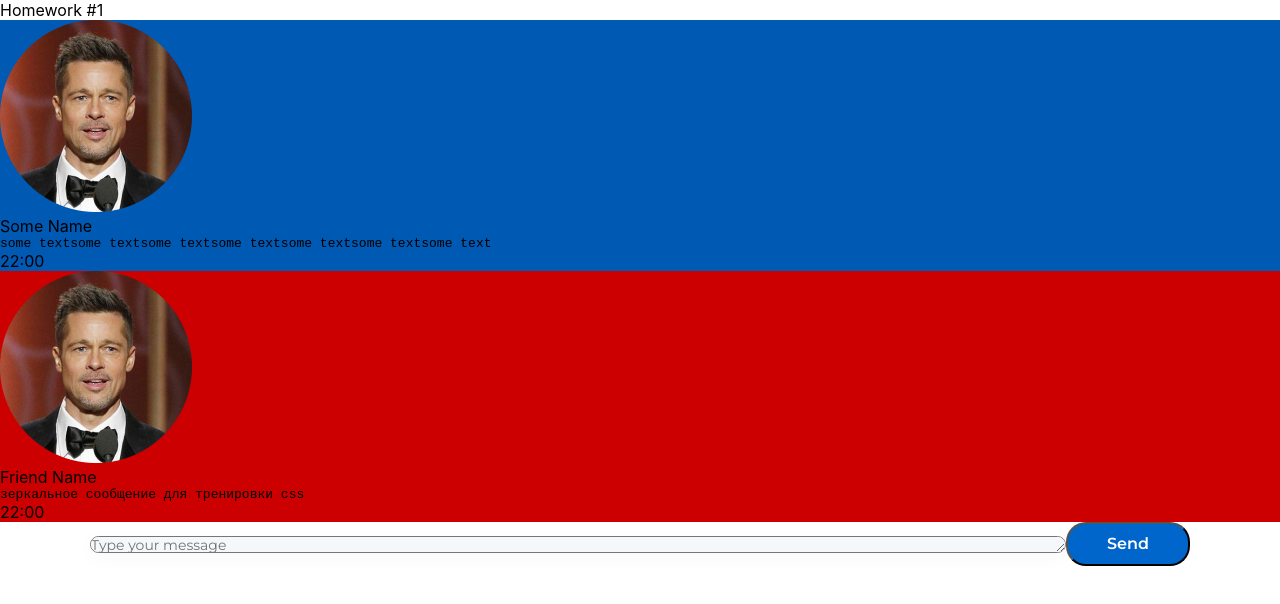
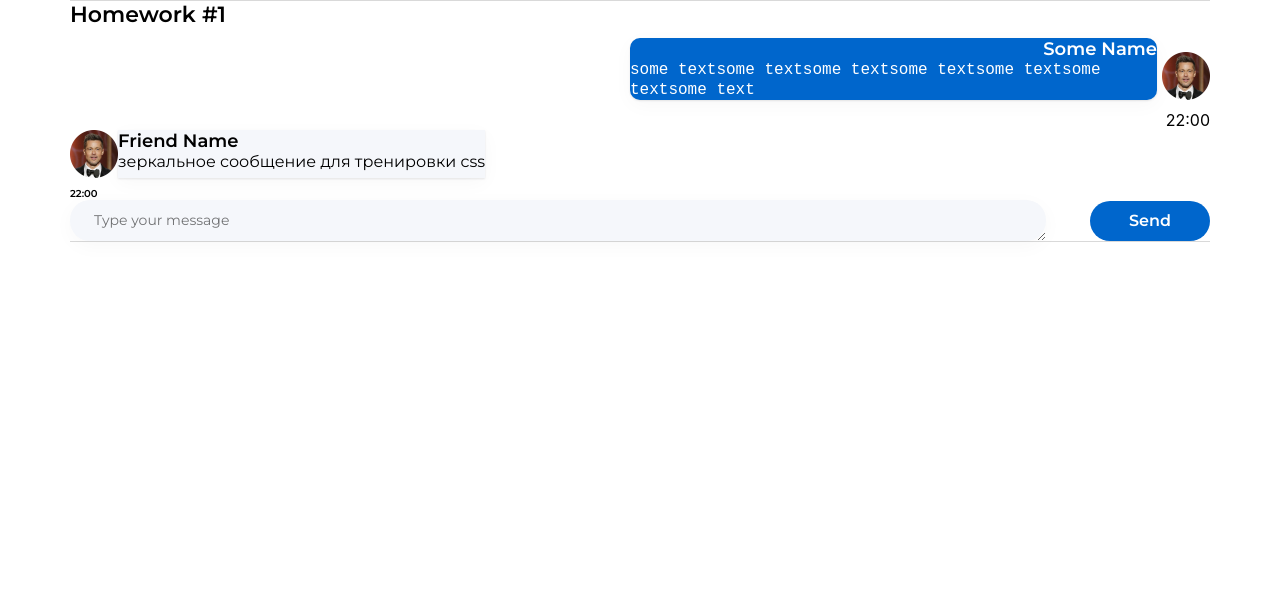
Before and after one commit to melion11/my-ignat-homework, a React (Create React App) app: page / in a window 1280 px wide. Shown: the top 604 px of the page. Built offline with nearby package versions, Linux system fonts and the light colour scheme.

Commit message:
add css styles

```diff
--- a/src/s1-main/App.module.css
+++ b/src/s1-main/App.module.css
@@ -1,8 +1,12 @@
-
+@import url('https://fonts.googleapis.com/css2?family=Montserrat:wght@400;600&display=swap');
 
 
 .App {
     --header_height: 60px;
+    max-width: 1140px;
+    border-bottom: 1px solid #d9d9d9;
+    border-top: 1px solid #d9d9d9;
+    margin: 0 auto;
 }
 
 .hw {
@@ -10,5 +14,11 @@
 }
 
 .hwTitle {
-
+    font-family: 'Montserrat';
+    font-style: normal;
+    font-weight: 600;
+    color: #000;
+    font-size: 22px;
+    line-height: 27px;
+    margin-bottom: 10px;
 }
--- a/src/s2-homeworks/hw01/friend-message/FriendMessage.module.css
+++ b/src/s2-homeworks/hw01/friend-message/FriendMessage.module.css
@@ -1,17 +1,23 @@
 .friendMessage {
-    max-width: 100%;
-    background-color: #cc0000;
+    display: flex;
+    flex-direction: column;
+    gap: 10px;
+
 }
 
 .friendImageAndText {
+    display: flex;
 
 }
 
 .friendImageAndText img {
-
+    max-width: 48px;
 }
 
 .friendText {
+    max-width: 527px;
+    background: #F5F7FB;
+    box-shadow: 0px 5px 20px rgba(29, 33, 38, 0.03), 0px 1px 2px rgba(29, 33, 38, 0.1);
 
 }
 
@@ -20,13 +26,29 @@
 }
 
 .friendName {
-
+    font-family: 'Montserrat';
+    font-style: normal;
+    font-weight: 600;
+    font-size: 18px;
+    line-height: 22px;
+    color: #000000;
 }
 
 .friendMessageText {
-
+    font-family: 'Montserrat';
+    font-style: normal;
+    font-weight: 400;
+    font-size: 16px;
+    line-height: 20px;
+    color: #000000;
 }
 
 .friendTime {
 
+    font-family: 'Montserrat';
+    font-style: normal;
+    font-weight: 600;
+    font-size: 10px;
+    line-height: 12px;
+    color: #000000;
 }
--- a/src/s2-homeworks/hw01/message-sender/MessageSender.module.css
+++ b/src/s2-homeworks/hw01/message-sender/MessageSender.module.css
@@ -4,27 +4,29 @@
     display: flex;
     justify-content: center;
     align-items: center;
+    gap: 44px;
 }
 
 .textarea {
-    height: auto;
-    width: 976px;
+    font-family: 'Montserrat', sans-serif;
+    padding: 12px 12px 12px 24px;
+    min-height: 40px;
+    flex-grow: 1;
+    width: 100%;
     background-color: #F5F7FB;
     box-shadow: 0 5px 20px rgba(29, 33, 38, 0.03);
     border-radius: 20px;
+    border: none;
 
 }
 
 .textarea::placeholder {
-
     font-family: 'Montserrat', sans-serif;
-    font-style: normal;
     font-weight: 400;
     font-size: 14px;
     line-height: 17px;
     color: rgba(0, 0, 0, 0.6);
     opacity: 0.9;
-
 }
 
 .button {
@@ -37,7 +39,7 @@
     background: #0066CC;
     border-radius: 20px;
     padding: 10px 39px;
-    outline: none;
+    border: none;
 }
 
 .button:hover {
--- a/src/s2-homeworks/hw01/message-sender/MessageSender.tsx
+++ b/src/s2-homeworks/hw01/message-sender/MessageSender.tsx
@@ -46,8 +46,7 @@ const MessageSender = (props: any) => {
             ))}
 
             <div id={'hw1-send-message-form'} className={s.sendForm}>
-                <textarea rows={10}
-                    id={'hw1-textarea'}
+                <textarea id={'hw1-textarea'}
                     className={s.textarea}
                     ref={textareaRef}
 
--- a/src/s2-homeworks/hw01/message/Message.module.css
+++ b/src/s2-homeworks/hw01/message/Message.module.css
@@ -1,18 +1,38 @@
 .message {
-max-width: 100%;
-    background-color: #0059b3;
+    display: flex;
+    flex-direction: column;
+    gap: 10px;
+
+
 }
 
 .imageAndText {
 
+    display: flex;
+    align-items: end;
+    flex-direction: row-reverse;
+
+
+
 }
 
 .imageAndText img {
-
+    max-width: 48px;
 }
 
 .text {
 
+    background: #0066CC;
+    box-shadow: 0px 5px 20px rgba(29, 33, 38, 0.03), 0px 1px 2px rgba(29, 33, 38, 0.1);
+    border-radius: 10px;
+    max-width: 527px;
+    font-family: 'Montserrat';
+    font-style: normal;
+    font-weight: 400;
+    font-size: 16px;
+    line-height: 20px;
+    color: #FFFFFF;
+    margin-right: 5px;
 }
 
 .text:after {
@@ -20,13 +40,22 @@ max-width: 100%;
 }
 
 .name {
-
+    font-family: 'Montserrat';
+    font-style: normal;
+    font-weight: 600;
+    font-size: 18px;
+    line-height: 22px;
+    color: #FFFFFF;
+    text-align: right;
 }
 
 .messageText {
+    white-space: pre-wrap;
+    word-break: break-word;
+
 
 }
 
 .time {
-
+text-align: right;
 }
```
